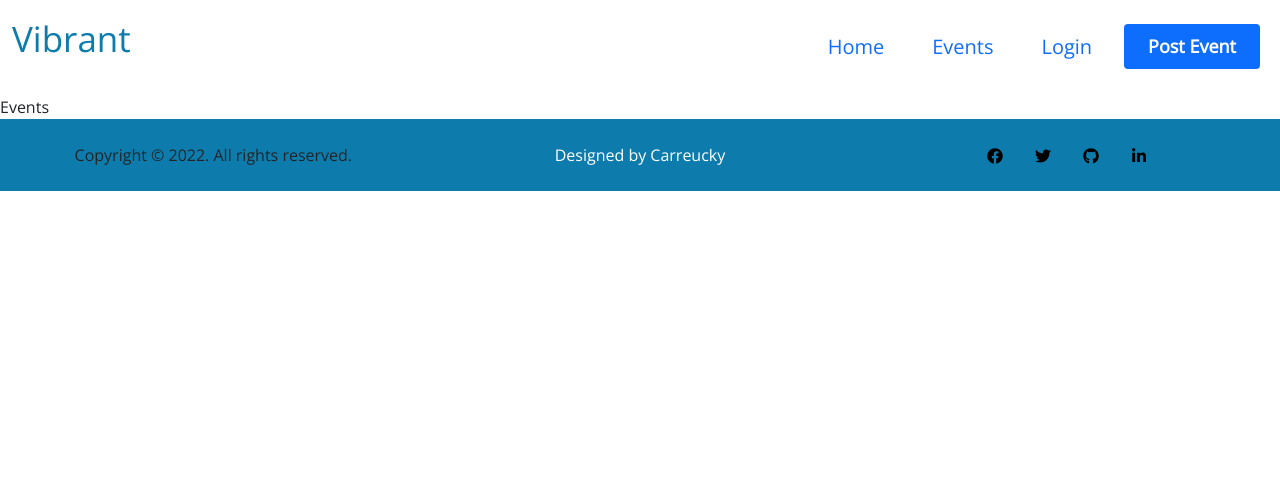
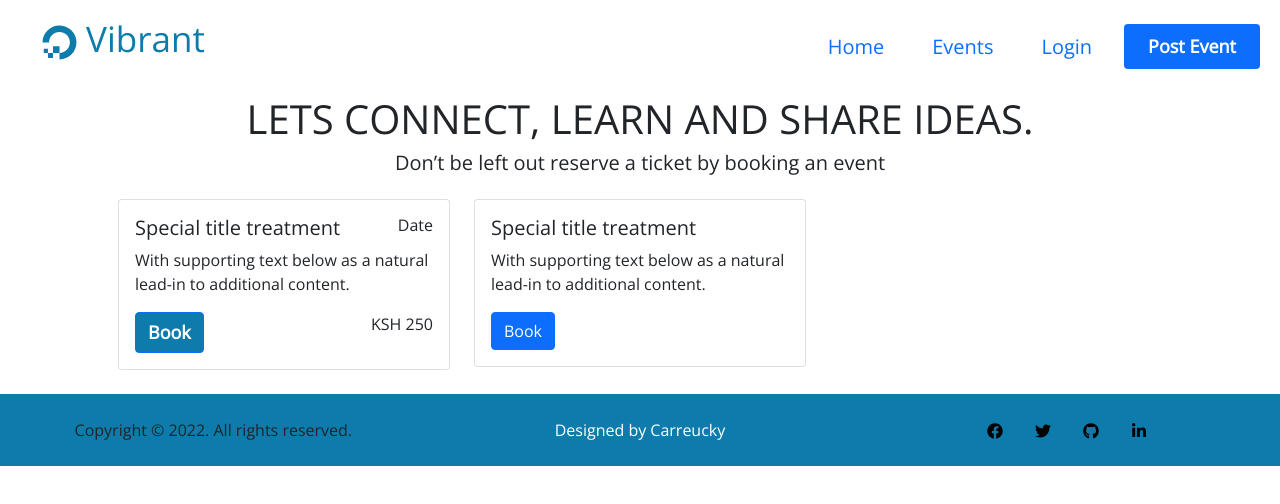
Before and after one commit to carreuky/vibrant, a React (Create React App) app in the folder client/: page /events in a window 1280 px wide. Shown: the top 504 px of the page. Built offline with nearby package versions, Linux system fonts and the light colour scheme.

Commit message:
event card

```diff
--- a/client/src/Components/Events.js
+++ b/client/src/Components/Events.js
@@ -1,7 +1,56 @@
-import React from 'react'
+import React from "react";
 
 export default function Events() {
   return (
-    <div>Events</div>
-  )
+    <div>
+      <div className="text-center">
+        <h1 className="display-6">LETS CONNECT, LEARN AND SHARE IDEAS.</h1>
+        <h5>Don’t be left out reserve a ticket by booking an event</h5>
+      </div>
+
+      <div className="container">
+        <div className="row m-4">
+          <div className="col-sm-6 col-lg-4">
+            <div className="card">
+              <div className="card-body">
+                <div className="d-flex justify-content-between">
+                  <h5 className="card-title">Special title treatment</h5>
+                  <h6>Date</h6>
+                </div>
+                <p className="card-text">
+                  With supporting text below as a natural lead-in to additional
+                  content.
+                </p>
+                <div className="d-flex justify-content-between ">
+                <a href="#" className="btn btn-primary"  style={{
+                      backgroundColor: "#0D7CAC",
+                      fontSize: "18px",
+                      fontWeight: "600",
+                    }}>
+                  Book{" "}
+                </a>
+                <p className ="">KSH 250</p>
+                </div>
+
+              </div>
+            </div>
+          </div>
+          <div className="col-sm-6 col-lg-4">
+            <div className="card">
+              <div className="card-body">
+                <h5 className="card-title">Special title treatment</h5>
+                <p className="card-text">
+                  With supporting text below as a natural lead-in to additional
+                  content.
+                </p>
+                <a href="#" className="btn btn-primary">
+                  Book{" "}
+                </a>
+              </div>
+            </div>
+          </div>
+        </div>
+      </div>
+    </div>
+  );
 }
--- a/client/src/Components/Footer.js
+++ b/client/src/Components/Footer.js
@@ -1,33 +1,33 @@
 import React from "react";
-import {
-  FaFacebook,
-  FaTwitter,
-  FaLinkedinIn,
-  FaGithub
-} from "react-icons/fa";
+import { FaFacebook, FaTwitter, FaLinkedinIn, FaGithub } from "react-icons/fa";
 
 export default function Footer() {
+  const black = {
+    color: "black",
+  };
   return (
-    <div className="pt-4 pb-2" style={{ backgroundColor: '#0D7CAC' }}>
+    <div className="pt-4 pb-2 " style={{ backgroundColor: "#0D7CAC" }}>
       <div className="container-fluid text-center ">
         <div className="row">
           <div className="col-md-4 col-xs-12">
             Copyright © 2022. All rights reserved.
           </div>
-          <div className="col-md-4 col-xs-12 text-white">Designed by Carreucky</div>
+          <div className="col-md-4 col-xs-12 text-white">
+            Designed by Carreucky
+          </div>
           <div className="col-md-4 col-xs-12">
             <p className="flex justify-center items-center">
-              <a href="facebook" className="mx-3" style={{ color: 'black' }}>
+              <a href="facebook" className="mx-3" style={black}>
                 <FaFacebook />
               </a>
 
-              <a href="facebook" className="mx-3" style={{ color: 'black' }}>
+              <a href="facebook" className="mx-3" style={black}>
                 <FaTwitter />
               </a>
-              <a href="facebook" className="mx-3" style={{ color: 'black' }}>
+              <a href="facebook" className="mx-3" style={black}>
                 <FaGithub />
               </a>
-              <a href="facebook" className="mx-3" style={{ color: 'black' }}>
+              <a href="facebook" className="mx-3" style={black}>
                 <FaLinkedinIn />
               </a>
             </p>
--- a/client/src/Components/Home.js
+++ b/client/src/Components/Home.js
@@ -1,28 +1,39 @@
 import React from "react";
 import image from "../image/home-image.svg";
-
+import { Link } from "react-router-dom";
 export default function Home() {
+  const txt = {
+    color: "#0D7CAC",
+    fontWeight: "bold",
+  };
+  const colorTxt = {
+    color: "white",
+    textDecoration: "none",
+  };
   return (
     <div>
-      <div className="container-fluid my-5 p-5 ">
+      <div className="container-fluid my-3  p-5 ">
         <div className="row">
-          <div className="col-12 col-lg-6">
-            <div className="font-weight-normal">
-              <p className="display-7">EXPERIENCE MORE</p>
+          <div className="col-12 col-lg-6 pt-3">
+            <div className="mb-3">
+              <h3 style={txt} className="">
+                EXPERIENCE MORE
+              </h3>
             </div>
             <div className="font-weight-normal ">
-              <h1 className="" style={{fontWeight:'bold', fontSize:'45px'}}>
-                Lets Connect You To Events In Your Location. Find Intrested
-                Event to Join
+              <h1 className="display-5 pt-3" style={{ fontWeight: "bold" }}>
+                Lets Connect You To Events In Your{" "}
+                <span style={txt}>Location</span>. Find Intrested Event to{" "}
+                <span style={txt}>Join</span>
               </h1>
             </div>
             <div className="">
-              <h6 className="py-3" >
+              <h6 className="py-3">
                 Zero hidden service fees, price match guarantee, group discounts
                 and more. Because they make it easy.
               </h6>
             </div>
-            <div className="mt-4">
+            <div className="my-4">
               <button
                 type="button"
                 className="btn btn-lg"
@@ -34,11 +45,11 @@ export default function Home() {
                   fontWeight: "900",
                 }}
               >
-                EXPLORE EVENTS
+                <Link style={colorTxt}>Explore Events</Link>
               </button>
             </div>
           </div>
-          <div className="col-12 col-lg-6">
+          <div className="col-12 col-lg-6 mt-sm-5 pt-xs-4">
             <img src={image} className="img-fluid" alt="meet -up" />
           </div>
         </div>
--- a/client/src/Components/Navbar.js
+++ b/client/src/Components/Navbar.js
@@ -1,6 +1,6 @@
 import React from "react";
-import {Link} from "react-router-dom";
-// import { FaDigitalOcean } from "react-icons/fa";
+import { Link } from "react-router-dom";
+import { FaDigitalOcean } from "react-icons/fa";
 
 export default function Navbar() {
   const colorTxt = {
@@ -13,10 +13,15 @@ export default function Navbar() {
       <nav className="navbar navbar-expand-lg  navbar-light">
         <div className="container-fluid">
           <p
-            className="navbar-brand "
-            style={{ fontSize: "35px", color: "#0D7CAC", fontWeight: "300" }}
+            className="navbar-brand pl-5"
+            style={{
+              fontSize: "35px",
+              color: "#0D7CAC",
+              fontWeight: "300",
+              paddingLeft: "30px",
+            }}
           >
-            Vibrant
+            <FaDigitalOcean /> Vibrant
           </p>
 
           <button
@@ -28,25 +33,34 @@ export default function Navbar() {
             <span className="navbar-toggler-icon"></span>
           </button>
 
-          <div className="collapse navbar-collapse text-center w-25" id="navmenu">
+          <div
+            className="collapse navbar-collapse text-center w-25"
+            id="navmenu"
+          >
             <ul className="navbar-nav ms-auto">
               <li className="nav-item  mx-3">
                 <a href="#products" className="nav-link" style={colorTxt}>
-                 <Link to='/' style={{textDecoration: 'none'}}>Home </Link>
+                  <Link to="/" style={{ textDecoration: "none" }}>
+                    Home{" "}
+                  </Link>
                 </a>
               </li>
               <li className="nav-item  mx-3">
                 <a href="#products" className="nav-link" style={colorTxt}>
-                <Link to='/events' style={{textDecoration: 'none'}}>Events</Link>
+                  <Link to="/events" style={{ textDecoration: "none" }}>
+                    Events
+                  </Link>
                 </a>
               </li>
               <li className="nav-item mx-3">
                 <a href="#services" className="nav-link" style={colorTxt}>
-                <Link to='/login' style={{textDecoration: 'none'}}>Login</Link>
+                  <Link to="/login" style={{ textDecoration: "none" }}>
+                    Login
+                  </Link>
                 </a>
               </li>
               <li className="nav-item mx-2">
-              <Link to='/signup' style={{textDecoration: 'none'}}>
+                <Link to="/signup" style={{ textDecoration: "none" }}>
                   <a
                     href="#contact"
                     className="nav-link bg-primary text-white px-4 rounded"
@@ -54,7 +68,7 @@ export default function Navbar() {
                       backgroundColor: "#0D7CAC",
                       fontSize: "18px",
                       fontWeight: "600",
-                    padding: '9px 40px',
+                      padding: "9px 40px",
                     }}
                   >
                     Post Event
--- a/client/src/Components/SignUp.js
+++ b/client/src/Components/SignUp.js
@@ -9,7 +9,12 @@ export default function SignUp() {
   return (
     <div>
       <section className="vh-60 m-5">
-        <h3 style={{fontWeight:'300'}} className="text-center">CREATE AN ACCOUNT TO POST AN EVENT</h3>
+        <h3
+          style={{ fontWeight: "400", color: "#0D7CAC" }}
+          className="text-center"
+        >
+          CREATE AN ACCOUNT TO POST AN EVENT
+        </h3>
         <div className="container-fluid h-custom">
           <div className="row d-flex justify-content-center align-items-center h-80">
             <div className="col-md-9 col-lg-6 col-xl-5">
@@ -65,9 +70,9 @@ export default function SignUp() {
                 <div className="text-center text-lg-start">
                   <button
                     type="button"
-                    className="btn btn-lg"
+                    className="btn btn-lg text-white"
                     style={{
-                    border: 'none',
+                      border: "none",
                       paddingLeft: "2.5rem;",
                       paddingRight: "2.5rem",
                       backgroundColor: "#0D7CAC",
```
Also changed, not shown: client/src/Components/Login.js (+10 -10 lines). Lines whose indentation alone changed are shown as unchanged.
